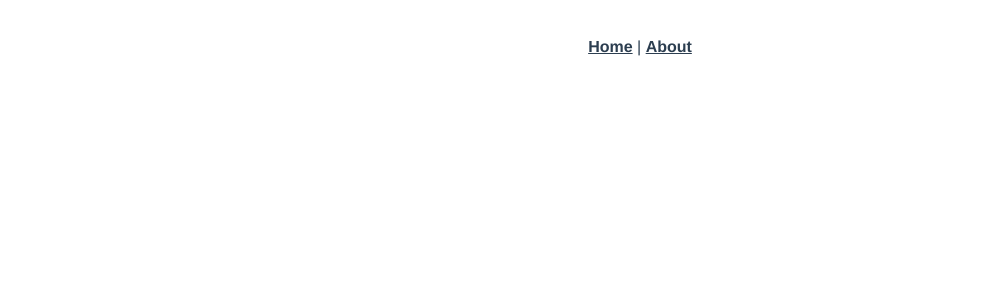
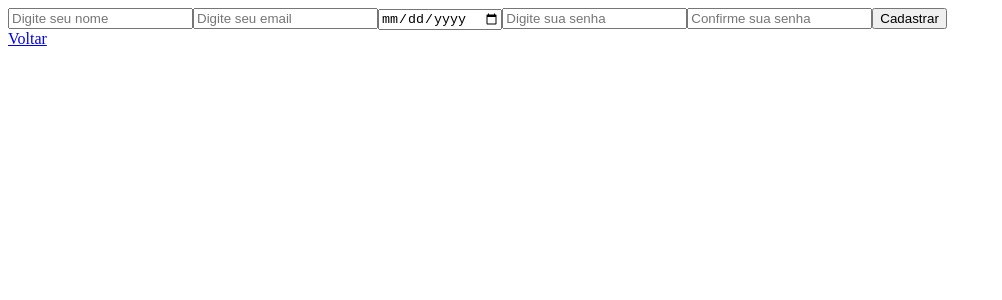
Before and after one commit to amanda-ms/facebook-vue, a Vue app: page /cadastro in a window 1280 px wide. Shown: the top 300 px of the page, without its empty margins (0-1002 px from the left). Built offline with nearby package versions, Linux system fonts and the light colour scheme.

Commit message:
criacao login e cadastro

```diff
--- /dev/null
+++ b/banco.json
@@ -0,0 +1,84 @@
+{
+  "users": [
+    {
+      "nome": "amanda",
+      "email": "amanda-ms@hotmail.com",
+      "date": "1998-10-05",
+      "password": "123456",
+      "id": 1
+    },
+    {
+      "nome": "Rafael",
+      "email": "rafael.augusto@gmail.com",
+      "date": "1995-12-15",
+      "password": "112233",
+      "id": 2
+    }
+  ],
+  "posts": [
+    {
+      "post": "Olá",
+      "id": 1
+    },
+    {
+      "post": "Olá",
+      "id": 2
+    },
+    {
+      "post": "Olá",
+      "id": 3
+    },
+    {
+      "post": "Olá",
+      "id": 4
+    },
+    {
+      "post": "Olá",
+      "id": 5
+    },
+    {
+      "post": "Olá",
+      "id": 6
+    },
+    {
+      "post": "Olá",
+      "id": 7
+    },
+    {
+      "post": "Olá",
+      "id": 8
+    },
+    {
+      "post": "Olá",
+      "id": 9
+    },
+    {
+      "post": "Olá",
+      "id": 10
+    },
+    {
+      "post": "Olá",
+      "id": 11
+    },
+    {
+      "post": "Olá",
+      "id": 12
+    },
+    {
+      "post": "Olá",
+      "id": 13
+    },
+    {
+      "post": "Olá",
+      "id": 14
+    },
+    {
+      "post": "Olá",
+      "id": 15
+    },
+    {
+      "post": "Olá",
+      "id": 16
+    }
+  ]
+}
--- a/package.json
+++ b/package.json
@@ -4,9 +4,11 @@
   "private": true,
   "scripts": {
     "serve": "vue-cli-service serve",
-    "build": "vue-cli-service build"
+    "build": "vue-cli-service build",
+    "server": "json-server --watch banco.json"
   },
   "dependencies": {
+    "axios": "^0.20.0",
     "core-js": "^3.6.5",
     "vue": "^2.6.11",
     "vue-router": "^3.2.0"
--- a/src/App.vue
+++ b/src/App.vue
@@ -1,32 +1,8 @@
 <template>
   <div id="app">
-    <div id="nav">
-      <router-link to="/">Home</router-link> |
-      <router-link to="/about">About</router-link>
-    </div>
-    <router-view/>
+    <div id="nav"></div>
+    <router-view />
   </div>
 </template>
 
-<style lang="scss">
-#app {
-  font-family: Avenir, Helvetica, Arial, sans-serif;
-  -webkit-font-smoothing: antialiased;
-  -moz-osx-font-smoothing: grayscale;
-  text-align: center;
-  color: #2c3e50;
-}
-
-#nav {
-  padding: 30px;
-
-  a {
-    font-weight: bold;
-    color: #2c3e50;
-
-    &.router-link-exact-active {
-      color: #42b983;
-    }
-  }
-}
-</style>
+<style lang="scss"></style>
--- a/src/components/HelloWorld.vue
+++ /dev/null
@@ -1,58 +0,0 @@
-<template>
-  <div class="hello">
-    <h1>{{ msg }}</h1>
-    <p>
-      For a guide and recipes on how to configure / customize this project,<br>
-      check out the
-      <a href="https://cli.vuejs.org" target="_blank" rel="noopener">vue-cli documentation</a>.
-    </p>
-    <h3>Installed CLI Plugins</h3>
-    <ul>
-      <li><a href="https://github.com/vuejs/vue-cli/tree/dev/packages/%40vue/cli-plugin-babel" target="_blank" rel="noopener">babel</a></li>
-      <li><a href="https://github.com/vuejs/vue-cli/tree/dev/packages/%40vue/cli-plugin-router" target="_blank" rel="noopener">router</a></li>
-    </ul>
-    <h3>Essential Links</h3>
-    <ul>
-      <li><a href="https://vuejs.org" target="_blank" rel="noopener">Core Docs</a></li>
-      <li><a href="https://forum.vuejs.org" target="_blank" rel="noopener">Forum</a></li>
-      <li><a href="https://chat.vuejs.org" target="_blank" rel="noopener">Community Chat</a></li>
-      <li><a href="https://twitter.com/vuejs" target="_blank" rel="noopener">Twitter</a></li>
-      <li><a href="https://news.vuejs.org" target="_blank" rel="noopener">News</a></li>
-    </ul>
-    <h3>Ecosystem</h3>
-    <ul>
-      <li><a href="https://router.vuejs.org" target="_blank" rel="noopener">vue-router</a></li>
-      <li><a href="https://vuex.vuejs.org" target="_blank" rel="noopener">vuex</a></li>
-      <li><a href="https://github.com/vuejs/vue-devtools#vue-devtools" target="_blank" rel="noopener">vue-devtools</a></li>
-      <li><a href="https://vue-loader.vuejs.org" target="_blank" rel="noopener">vue-loader</a></li>
-      <li><a href="https://github.com/vuejs/awesome-vue" target="_blank" rel="noopener">awesome-vue</a></li>
-    </ul>
-  </div>
-</template>
-
-<script>
-export default {
-  name: 'HelloWorld',
-  props: {
-    msg: String
-  }
-}
-</script>
-
-<!-- Add "scoped" attribute to limit CSS to this component only -->
-<style scoped lang="scss">
-h3 {
-  margin: 40px 0 0;
-}
-ul {
-  list-style-type: none;
-  padding: 0;
-}
-li {
-  display: inline-block;
-  margin: 0 10px;
-}
-a {
-  color: #42b983;
-}
-</style>
--- /dev/null
+++ b/src/components/common/Header.vue
@@ -0,0 +1,3 @@
+<template>
+  <div></div>
+</template>
--- /dev/null
+++ b/src/pages/Cadastro.vue
@@ -0,0 +1,54 @@
+<template>
+  <div>
+    <form @submit="createUser">
+      <input type="text" placeholder="Digite seu nome" v-model="nome" />
+      <input type="email" placeholder="Digite seu email" v-model="email" />
+      <input type="date" placeholder="Digite seu aniversário" v-model="date" />
+      <input
+        type="password"
+        placeholder="Digite sua senha"
+        v-model="password"
+      />
+      <input
+        type="password"
+        placeholder="Confirme sua senha"
+        v-model="confirmationPassword"
+      />
+      <button>Cadastrar</button>
+    </form>
+    <router-link to="/">Voltar</router-link>
+  </div>
+</template>
+
+<script>
+import axios from "axios";
+export default {
+  data() {
+    return {
+      nome: "",
+      email: "",
+      date: "",
+      password: "",
+      confirmationPassword: "",
+    };
+  },
+  methods: {
+    async createUser(e) {
+      e.preventDefault();
+      const { data } = await axios.post("http://localhost:3000/users", {
+        nome: this.nome,
+        email: this.email,
+        date: this.date,
+        password: this.password,
+      });
+      this.$router.push("/");
+
+      this.nome = "";
+      this.email = "";
+      this.date = "";
+      this.password = "";
+      this.confirmationPassword = "";
+    },
+  },
+};
+</script>
--- /dev/null
+++ b/src/pages/Login.vue
@@ -0,0 +1,42 @@
+<template>
+  <div>
+    <form @submit="submit">
+      <input type="email" placeholder="Digite seu usuário" v-model="email" />
+      <input
+        type="password"
+        placeholder="Digite sua senha"
+        v-model="password"
+      />
+      <button>Entrar</button>
+    </form>
+    <router-link to="/cadastro">Cadastre-se</router-link>
+  </div>
+</template>
+
+<script>
+import axios from "axios";
+export default {
+  data() {
+    return {
+      email: "",
+      password: "",
+    };
+  },
+  methods: {
+    async submit(e) {
+      e.preventDefault();
+      const { data } = await axios.get("http://localhost:3000/users", {
+        params: {
+          email: this.email,
+          password: this.password,
+        },
+      });
+      if (data.length > 0) {
+        this.$router.push({ name: "timeline" });
+      } else {
+        alert("Usuário ou senha incorretos");
+      }
+    },
+  },
+};
+</script>
--- /dev/null
+++ b/src/pages/Timeline.vue
@@ -0,0 +1,45 @@
+<template>
+  <div>
+    <form @submit="createPost">
+      <textarea
+        placeholder="No que você está pensando, Amanda ?"
+        v-model="post"
+      ></textarea>
+      <button>Publicar</button>
+    </form>
+    <ul>
+      <li v-for="post in posts" :key="post.id">{{ post.post }}</li>
+    </ul>
+  </div>
+</template>
+
+<script>
+import axios from "axios";
+export default {
+  data() {
+    return {
+      post: "",
+      posts: [],
+    };
+  },
+  mounted() {
+    this.loadPosts();
+  },
+  methods: {
+    async loadPosts() {
+      const { data } = await axios.get("http://localhost:3000/posts");
+
+      this.posts = data;
+    },
+
+    async createPost(e) {
+      e.preventDefault();
+      const { data } = await axios.post("http://localhost:3000/posts", {
+        post: this.post,
+      });
+
+      this.loadPosts();
+    },
+  },
+};
+</script>
--- a/src/router/index.js
+++ b/src/router/index.js
@@ -1,29 +1,33 @@
-import Vue from 'vue'
-import VueRouter from 'vue-router'
-import Home from '../views/Home.vue'
+import Vue from "vue";
+import VueRouter from "vue-router";
+import Login from "@/pages/Login";
+import Cadastro from "@/pages/Cadastro";
+import Timeline from "@/pages/Timeline";
 
-Vue.use(VueRouter)
+Vue.use(VueRouter);
 
 const routes = [
   {
-    path: '/',
-    name: 'Home',
-    component: Home
+    path: "/",
+    name: "login",
+    component: Login,
   },
   {
-    path: '/about',
-    name: 'About',
-    // route level code-splitting
-    // this generates a separate chunk (about.[hash].js) for this route
-    // which is lazy-loaded when the route is visited.
-    component: () => import(/* webpackChunkName: "about" */ '../views/About.vue')
-  }
-]
+    path: "/cadastro",
+    name: "cadastro",
+    component: Cadastro,
+  },
+  {
+    path: "/timeline",
+    name: "timeline",
+    component: Timeline,
+  },
+];
 
 const router = new VueRouter({
-  mode: 'history',
+  mode: "history",
   base: process.env.BASE_URL,
-  routes
-})
+  routes,
+});
 
-export default router
+export default router;
--- a/src/views/About.vue
+++ /dev/null
@@ -1,5 +0,0 @@
-<template>
-  <div class="about">
-    <h1>This is an about page</h1>
-  </div>
-</template>
--- a/src/views/Home.vue
+++ /dev/null
@@ -1,18 +0,0 @@
-<template>
-  <div class="home">
-    <img alt="Vue logo" src="../assets/logo.png">
-    <HelloWorld msg="Welcome to Your Vue.js App"/>
-  </div>
-</template>
-
-<script>
-// @ is an alias to /src
-import HelloWorld from '@/components/HelloWorld.vue'
-
-export default {
-  name: 'Home',
-  components: {
-    HelloWorld
-  }
-}
-</script>
```
Also changed, not shown: 1 other file (tests, documents, lock files or other folders).
